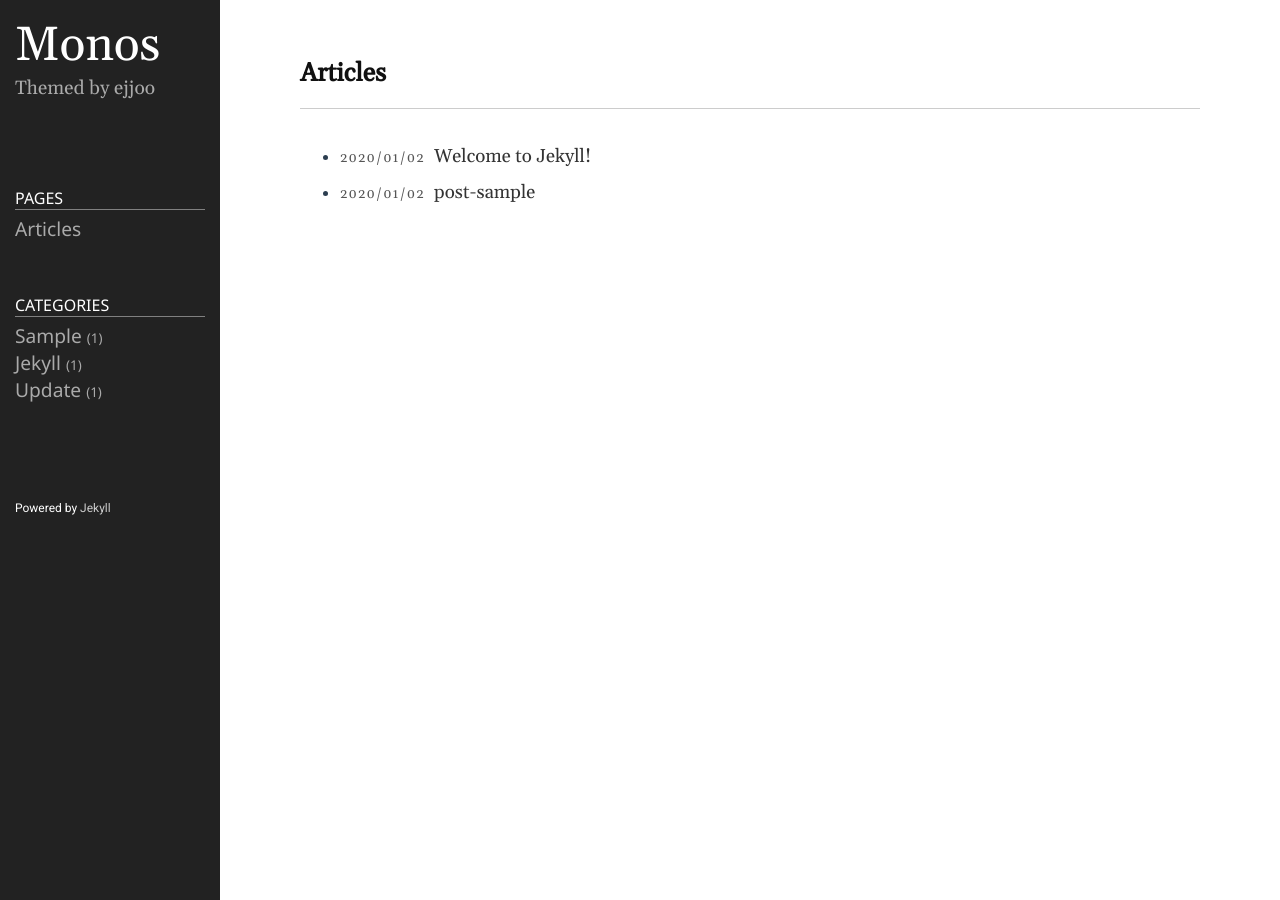
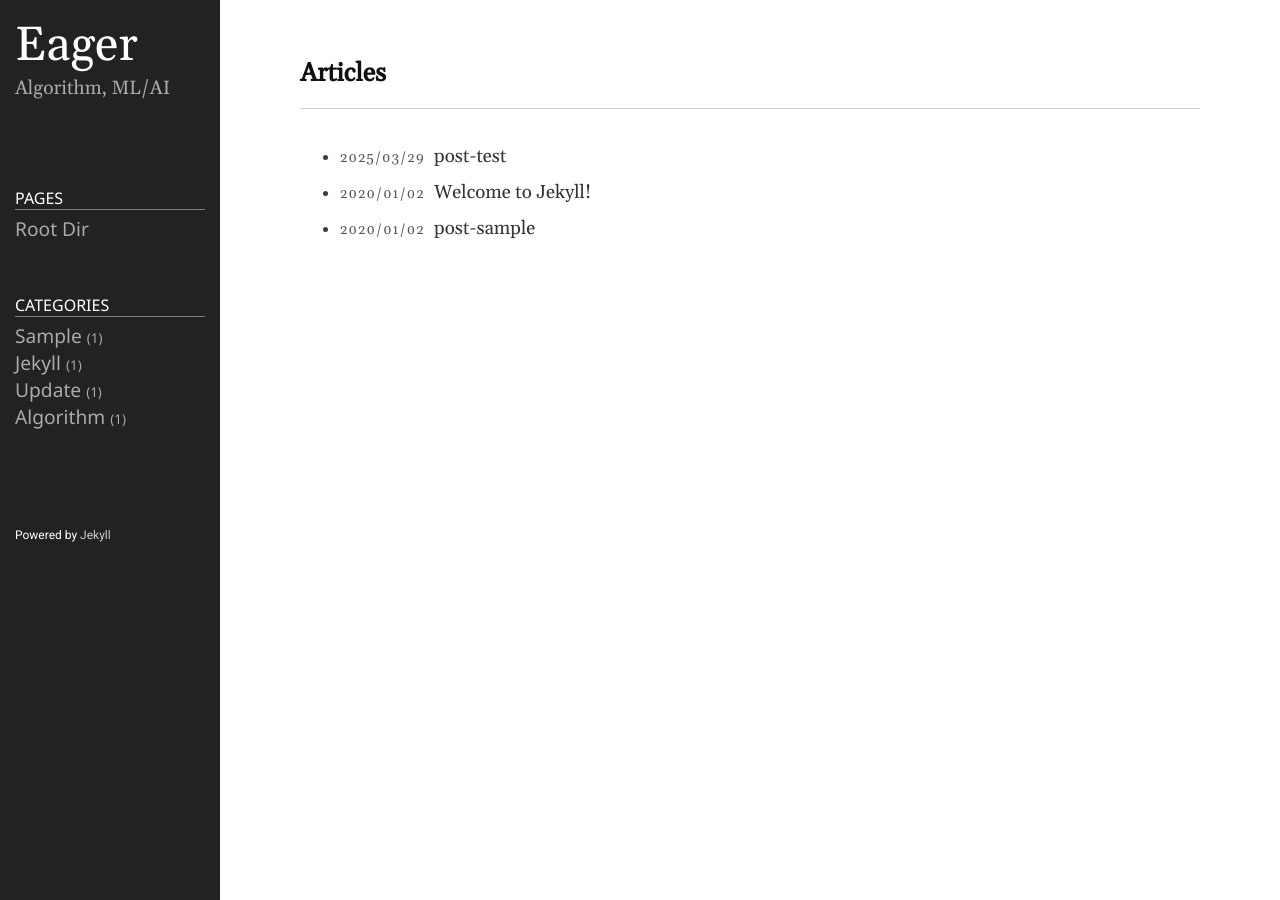
Before and after one commit to EEager/EEager.github.io, a Jekyll site: the page built from index.md, in a window 1280 px wide. Built offline with Jekyll 4.4.1, drawn with Linux system fonts in a browser that asks for light colours.

Commit message:
Post Test
test

````diff
--- a/_config.yml
+++ b/_config.yml
@@ -18,13 +18,13 @@
 # You can create any custom variable you would like, and they will be accessible
 # in the templates via {{ site.myvariable }}.
 
-title: Monos
-email: ejjoo7994@gmail.com
+title: Eager
+email: secret
 description: >- # this means to ignore newlines until "baseurl:"
-  Themed by ejjoo
+  Algorithm, ML/AI
 # baseurl: "/" # the subpath of your site, e.g. /blog
 # url: "http://ejjoo.github.io" # the base hostname & protocol for your site, e.g. http://example.com
-github_username: ejjoo
+github_username: Eager
 highlighter: rouge
 svg:
   optimize: true
--- a/_includes/sidebar.html
+++ b/_includes/sidebar.html
@@ -15,7 +15,7 @@
 	<ul class="nav">
 		<li class="nav-title">Pages</li>
 		<li>
-	  	<a class="nav-item" href="/">Articles</a>
+			<a class="nav-item" href="/">Root Dir</a>
 		</li>
 		{% assign pages_list = site.pages %}
 		{% for node in pages_list %}
@@ -32,6 +32,7 @@
 	</ul>
 </div>
 
+<!-- ī�װ��� ������ �� �ִ� ���⼭ -->
 <div class="sidebar-item sidebar-nav">
 	<ul class="nav">
 		<li class="nav-title">Categories</li>
--- /dev/null
+++ b/_posts/2025-03-29-post2.markdown
@@ -0,0 +1,13 @@
+---
+layout: post
+title: post-test
+date: 2025-03-29
+category: algorithm
+---
+# post-sample
+> Hello!
+
+This is code
+```c++
+print 'hello world'
+```
````
Also changed, not shown: 1 other file. Lines whose indentation alone changed are shown as unchanged.
